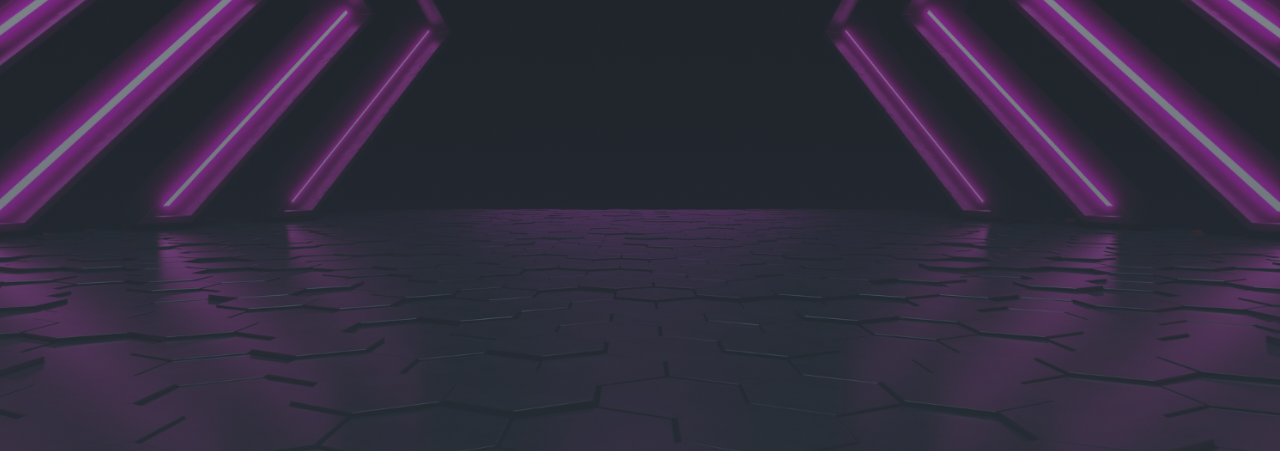
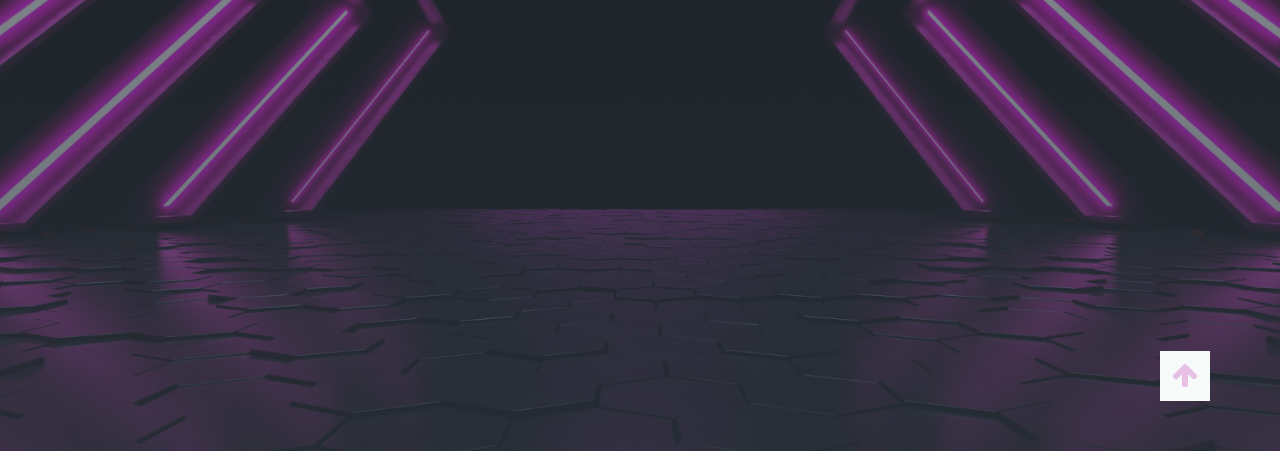
Before and after one commit to HopeH13/HalsteadPortfolio, a plain HTML site: page index.html in a window 1280 px wide. Shown: the part 349-800 px from the top of the page. Drawn offline with Linux system fonts and the light colour scheme; a web font is replaced by a local one.

Commit message:
gotopbtn style changes

```diff
--- a/style.css
+++ b/style.css
@@ -145,6 +145,26 @@ a:hover {
     font-family: 'Sono', sans-serif;
     color:rgb(231, 191, 231);
 }
+.gotopbtn .fa {
+    font-size: 28px;
+    margin-top: 10px
+}
+
+.gotopbtn {
+    position: fixed;
+    width: 50px;
+    height:50px;
+    bottom: 40px;
+    background:#f6faf8;
+    right: 50px;
+    text-decoration: none;
+    text-align: center;
+    line-height: 50px;
+}
+
+.gotopbtn:hover {
+    background-color: #293039;
+}
 .fa {
     font-size: 4rem;
     color:rgb(231, 191, 231);
```
